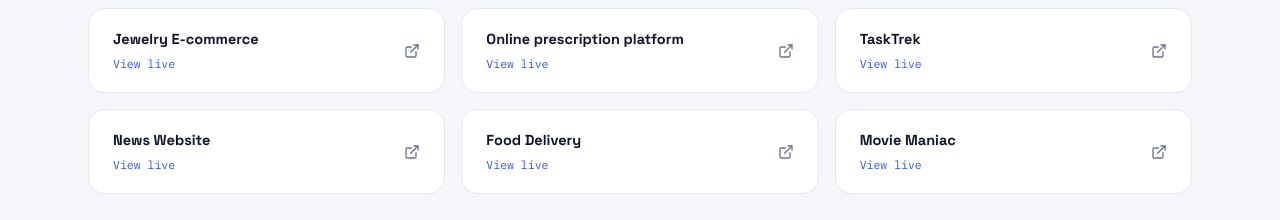
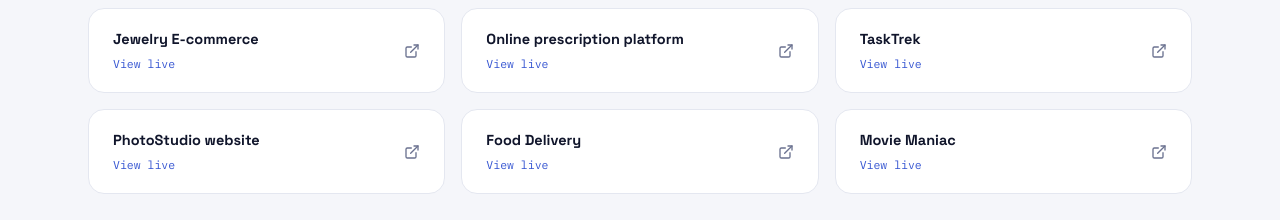
Before and after one commit to PriyaKKarkare/portfoilo_resume, a React (Vite) app in the folder client/: page / in a window 1280 px wide. Shown: the part 3740-3960 px from the top of the page. Built offline with nearby package versions, Linux system fonts and the light colour scheme; no server answers.

Commit message:
updated project

```diff
--- a/client/src/data/resumeData.js
+++ b/client/src/data/resumeData.js
@@ -87,7 +87,7 @@ export const PROJECT_LINKS = [
   { name: "Jewelry E-commerce", url: "https://jewel-website.vercel.app/" },
   { name: "Online prescription platform", url: "https://doctor-consultation-system-dw3n.vercel.app/" },
   { name: "TaskTrek", url: "https://tasktrek-gk9w6xp4h-priyas-projects-46ef61df.vercel.app/" },
-  { name: "News Website", url: "https://newswebsite-nbj0hboz3-priyas-projects-46ef61df.vercel.app/" },
+  { name: "PhotoStudio website", url: "https://curd-work-gold.vercel.app/" },
   { name: "Food Delivery", url: "https://fooddelivery-k2v0uzdkf-priyas-projects-46ef61df.vercel.app/" },
   { name: "Movie Maniac", url: "https://moviemaniac-919jjuctl-priyas-projects-46ef61df.vercel.app/" },
 ];
```
